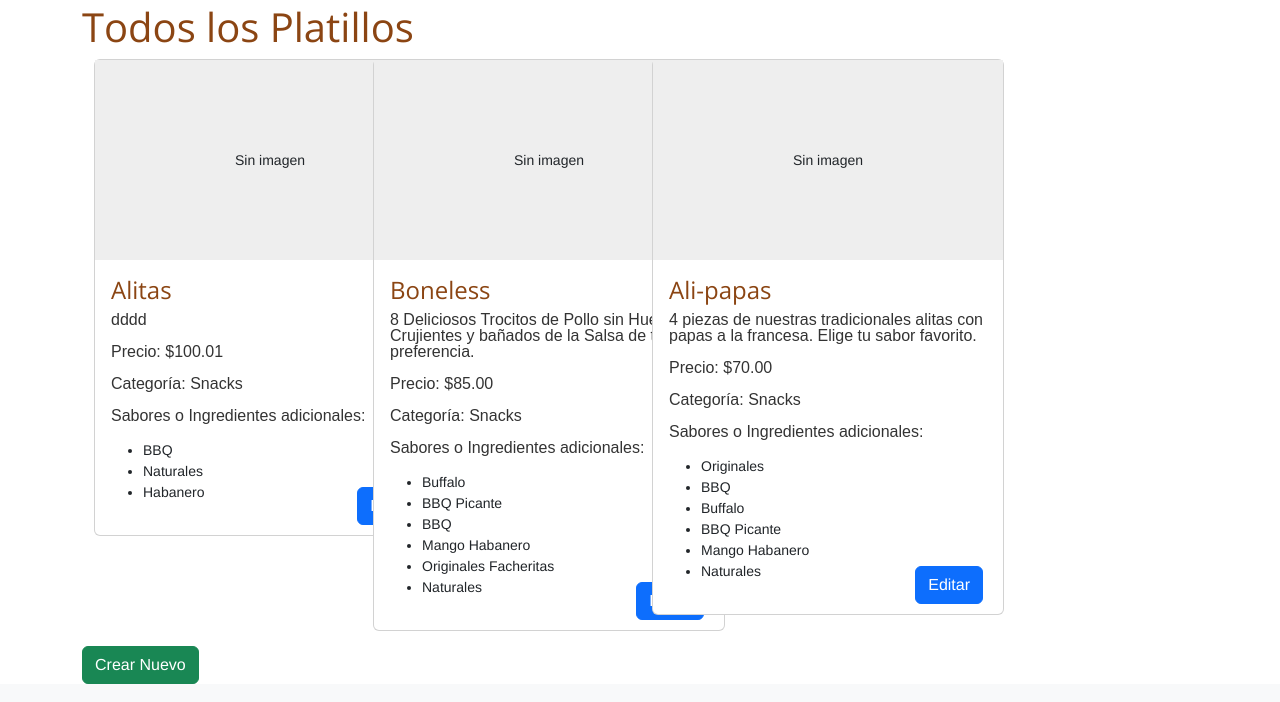
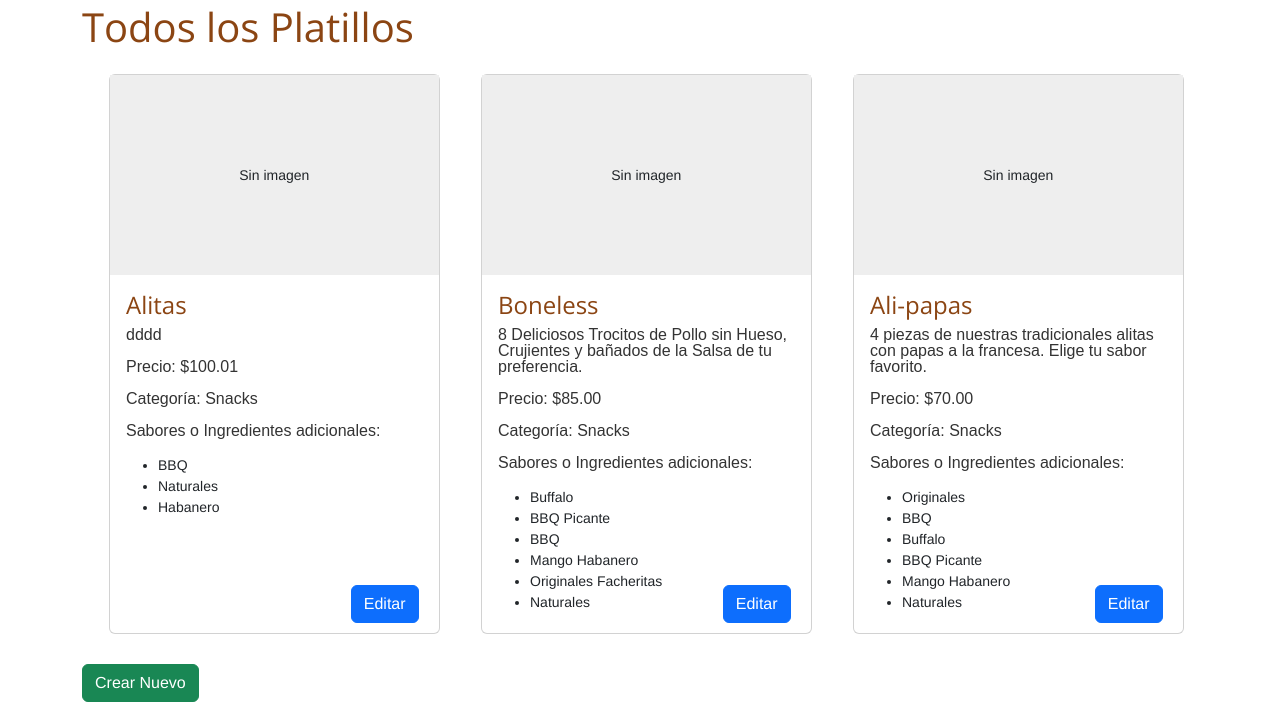
Before and after one commit to Etma117/Nostalgia_Sabor_a_Moka, a Django app: page /Menu/ in a window 1280 px wide. Shown: the part 197-899 px from the top of the page. Run offline with Django 3.2, Linux system fonts and the light colour scheme; data comes from the database, SQL or seed files in the repository; both versions use the stored data as it was after the commit; some libraries are stand-ins or nearby versions.

Commit message:
Menu y crearProducto --> Resposivos

```diff
--- a/Menu/templates/Menu.html
+++ b/Menu/templates/Menu.html
@@ -1,5 +1,35 @@
 {% extends 'main.html' %}
 {% load static %}
+
+{%block extra_css%}
+<style>
+  .card {
+      width: 25rem;
+      height: 35rem;
+      margin: 15px;
+  }
+
+  @media (max-width: 1400px) {
+      .card {
+          width: calc(95%);
+      }
+  }
+
+  @media (max-width: 1200px) {
+      .card {
+          width: calc(80%);
+      }
+  }
+
+  @media (max-width: 992px) {
+      .card {
+          width: calc(80%);
+      }
+  }
+
+
+</style>
+{% endblock %}
 
 {% block contenido %}
 
@@ -54,8 +84,8 @@
     <div class="container-fluid">
         <div class="row">
             {% for Producto in Productos %}
-                <div class="col-sm-3">
-                    <div class="card" style="width: 22rem; position: relative;">
+                <div class="col-lg-4 col-md-6 col-sm-12">
+                    <div class="card card-item" >
 
                         {% if Producto.imagen %}
                         <img src="{{ Producto.imagen.url }}" class="card-img-top" style="width: 100%; height:200px;" alt="...">
--- a/templates/main.html
+++ b/templates/main.html
@@ -23,6 +23,9 @@
 
     <!--Fuentes-->
     <link rel="stylesheet" href="https://fonts.googleapis.com/css2?family=Open+Sans:wght@400;700&display=swap">
+
+    {%block extra_css%}
+    {% endblock %}
 
 </head>
 <body>
```
Also changed, not shown: Menu/templates/crear_producto.html (+9 -3 lines), db.sqlite3.
